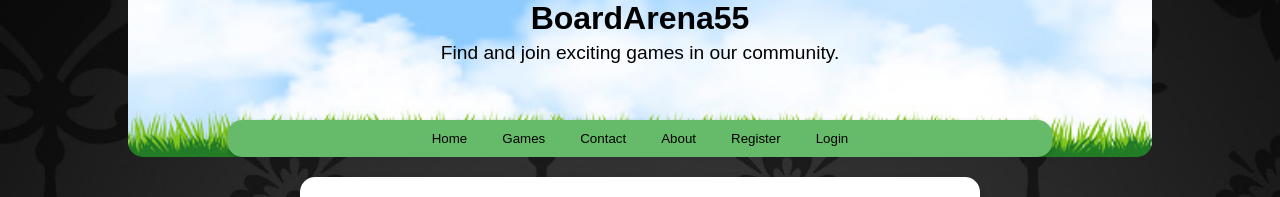
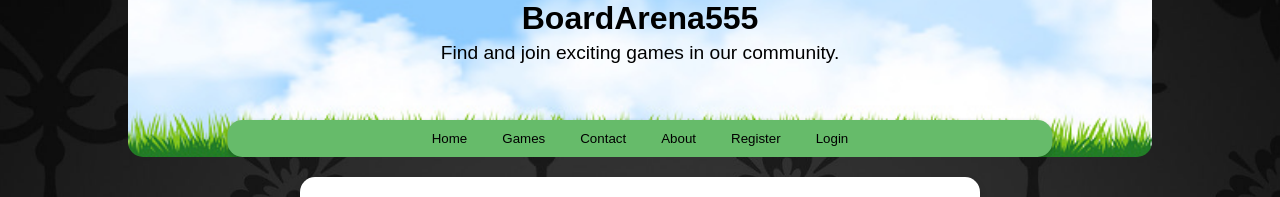
Before and after one commit to Exorz/BoardArena, a Next.js app in the folder frontend/: page / in a window 1280 px wide. Shown: the top 197 px of the page. Built offline with nearby package versions, Linux system fonts and the light colour scheme.

Commit message:
Update Header.js

```diff
--- a/frontend/src/components/layout/Header.js
+++ b/frontend/src/components/layout/Header.js
@@ -76,7 +76,7 @@ const Header = () => {
         )}
       </nav>
       <div className={styles.titleContainer}>
-        <h1 className={styles.title}>BoardArena55</h1>
+        <h1 className={styles.title}>BoardArena555</h1>
         <p className={styles.subtitle}>Find and join exciting games in our community.</p>
       </div>
       {isLoggedIn && (
```
